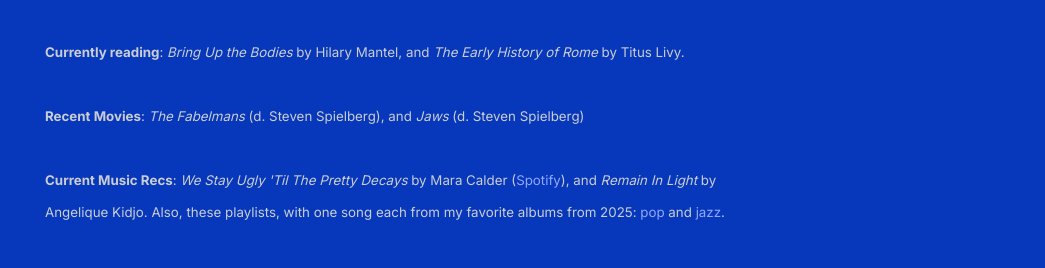
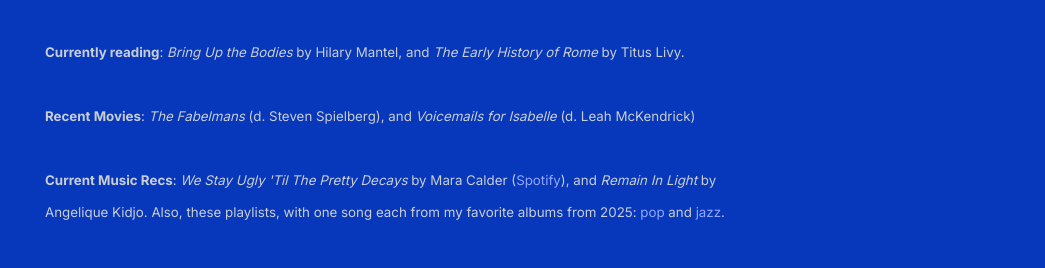
Before and after one commit to shihankanungo/shihankanungo.github.io, a Jekyll site: the page built from index.md, in a window 1280 px wide, cut to the strip 0-1134 px from the top of the page. Shown: the part 847-1115 px from the top of the strip, without its empty margins (235-1280 px from the left). Built offline with Jekyll 4.4.1, drawn with Linux system fonts in a browser that asks for light colours.

Commit message:
Update _config.yml

```diff
--- a/_config.yml
+++ b/_config.yml
@@ -10,7 +10,7 @@
           <br /><br />
           <small><b>Currently reading</b>: <i>Bring Up the Bodies</i> by Hilary Mantel, and <i>The Early History of Rome</i> by Titus Livy.</small>
           <br /><br />
-          <small><b>Recent Movies</b>: <i>The Fabelmans</i> (d. Steven Spielberg), and <i>Jaws</i> (d. Steven Spielberg)</small>
+          <small><b>Recent Movies</b>: <i>The Fabelmans</i> (d. Steven Spielberg), and <i>Voicemails for Isabelle</i> (d. Leah McKendrick)</small>
           <br /><br />
           <small><b>Current Music Recs</b>: <i>We Stay Ugly 'Til The Pretty Decays</i> by Mara Calder (<a href="https://open.spotify.com/album/2pacOfhvZZHtuYZJnJrwg8?si=9Am8PVTjSkuYAoIyD-RNSQ">Spotify</a>), and <i>Remain In Light</i> by Angelique Kidjo. Also, these playlists, with one song each from my favorite albums from 2025: <a href="https://open.spotify.com/playlist/0b6ipXilq8yItCkbfxZRbl?si=022493cba1c64e71">pop</a> and <a href="https://open.spotify.com/playlist/2iO14usuhKlftJvaT3AK0R?si=7f8887dec02c4fed">jazz</a>. </small>
           <br /><br />
```
